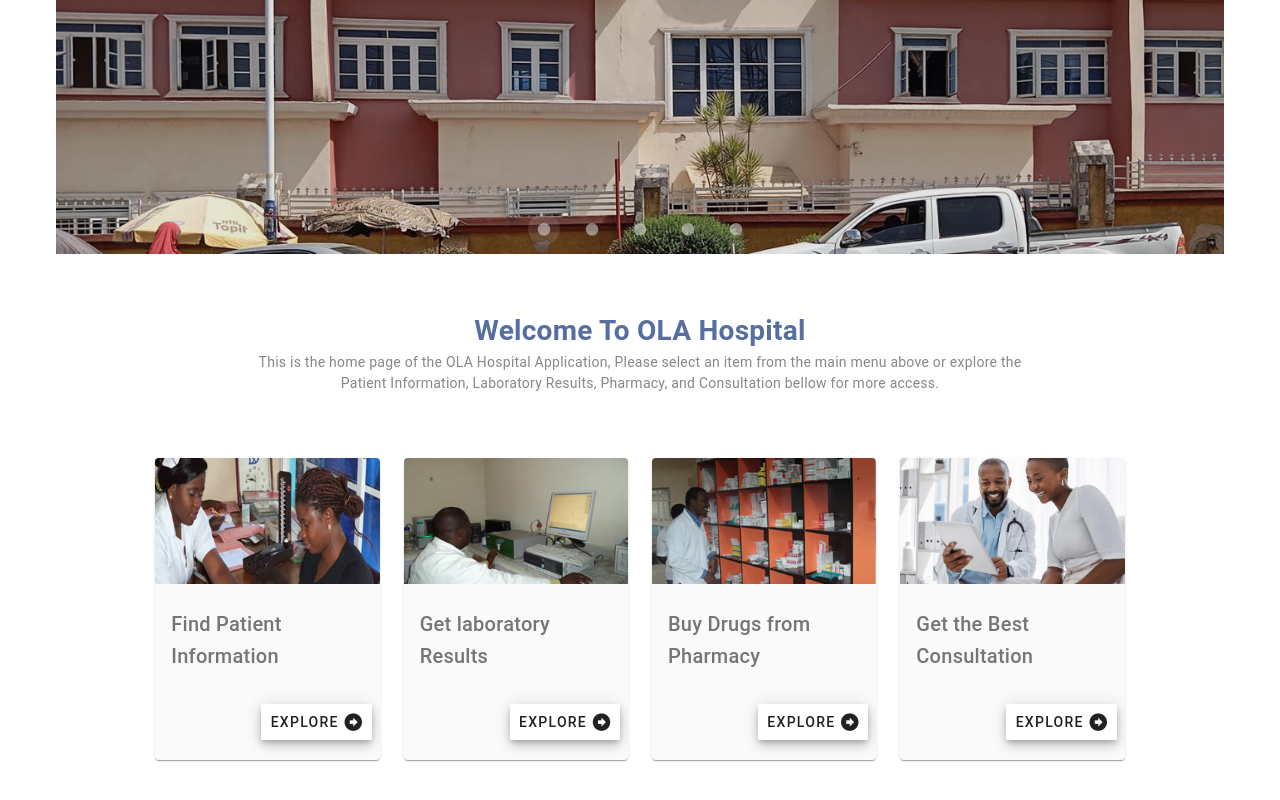
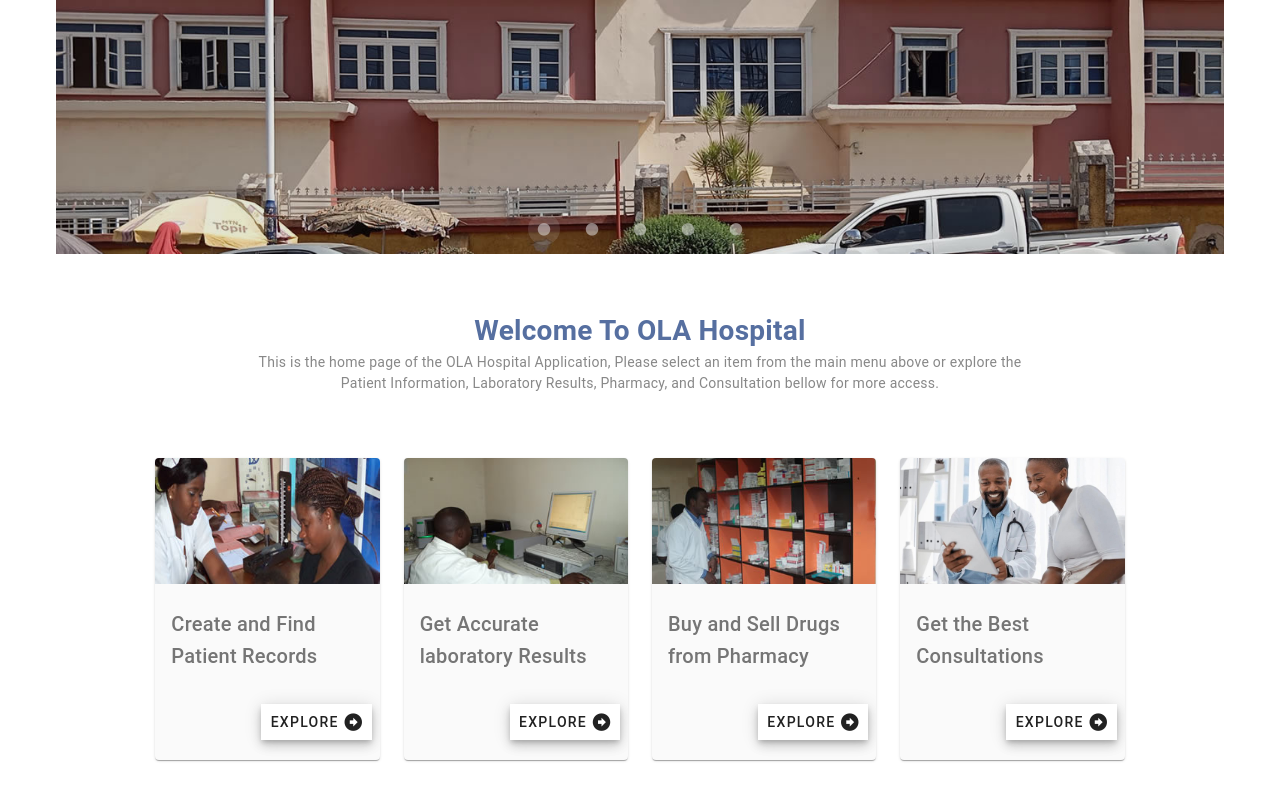
Before and after one commit to gsmarttek/nuxt-vuetify-app, a Nuxt app: page / in a window 1280 px wide. Shown: the part 376-1176 px from the top of the page. Built offline with nearby package versions, Linux system fonts and the light colour scheme.

Commit message:
Navbar and Services components updated

```diff
--- a/components/Navbar.vue
+++ b/components/Navbar.vue
@@ -53,6 +53,7 @@
             "
             class="font-weght-medium"
             v-bind="props"
+            to="/"
             >Home</v-btn
           >
         </template>
--- a/components/Services.vue
+++ b/components/Services.vue
@@ -62,22 +62,22 @@
 const services = ref([
   {
     image: "img/services/w-1.jpg",
-    title: " Find Patient Information",
+    title: " Create and Find Patient Records",
     subtitle1: "Patients",
   },
   {
     image: "img/services/w-2.jpg",
-    title: " Get laboratory Results",
+    title: " Get Accurate laboratory Results",
     subtitle1: "Laboratory",
   },
   {
     image: "img/services/w-3.jpg",
-    title: " Buy Drugs from Pharmacy",
+    title: " Buy and Sell Drugs from Pharmacy",
     subtitle1: "Pharmacy",
   },
   {
     image: "img/services/w-4.jpg",
-    title: " Get the Best Consultation",
+    title: " Get the Best Consultations",
     subtitle1: "Consultancy",
   },
 ]);
```
